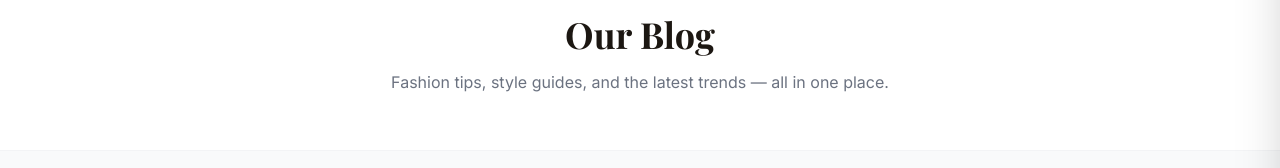
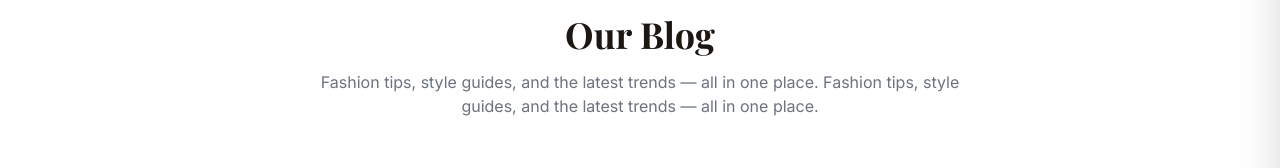
Before and after one commit to pushpendra605/hinoriaNext, a Next.js app: page /blog in a window 1280 px wide. Shown: the part 179-347 px from the top of the page. Built offline with nearby package versions, Linux system fonts and the light colour scheme; a web font is replaced by a local one.

Commit message:
Duplicate blog description text
Duplicated the blog description text.

```diff
--- a/app/(store)/blog/page.tsx
+++ b/app/(store)/blog/page.tsx
@@ -26,7 +26,7 @@ export default function BlogPage() {
         <div className="max-w-2xl mx-auto px-4">
           <p className="text-xs font-bold uppercase tracking-widest mb-3 text-gray-400">Insights & Inspiration</p>
           <h1 className="text-4xl font-black mb-4" style={{ fontFamily: 'var(--font-heading)', color: 'var(--color-dark)' }}>Our Blog</h1>
-          <p className="text-gray-500">Fashion tips, style guides, and the latest trends — all in one place.</p>
+          <p className="text-gray-500">Fashion tips, style guides, and the latest trends — all in one place. Fashion tips, style guides, and the latest trends — all in one place.</p>
         </div>
       </section>
 
```
